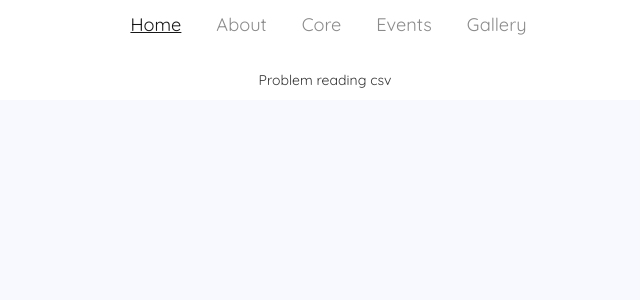
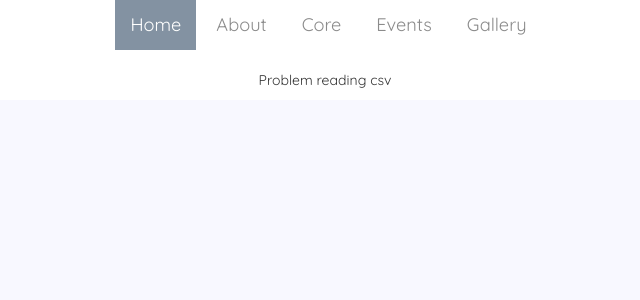
Before and after one commit to ucbnsu/website, a PHP site: page /pages/Core.php in a window 1280 px wide, with the pointer over the restyled element. Shown: the top 300 px of the page, without its empty margins (320-960 px from the left). Run offline with PHP 8.4, Linux system fonts and the light colour scheme; data that the repository does not hold is empty; some libraries are stand-ins or nearby versions; some web fonts are replaced.

Commit message:
Updated hover link CSS

```diff
--- a/css/style.css
+++ b/css/style.css
@@ -118,7 +118,14 @@ span
 }
 .hover_link:hover
 {
-    color: black;
+	text-decoration: none;
+}
+@media screen and (min-width: 800px) {
+	.hover_link:hover {
+		padding-top: 15px; padding-bottom: 15px;
+		background-color: lightslategray;
+		color: white;
+	}
 }
 .test_hover:hover:
 {
```
